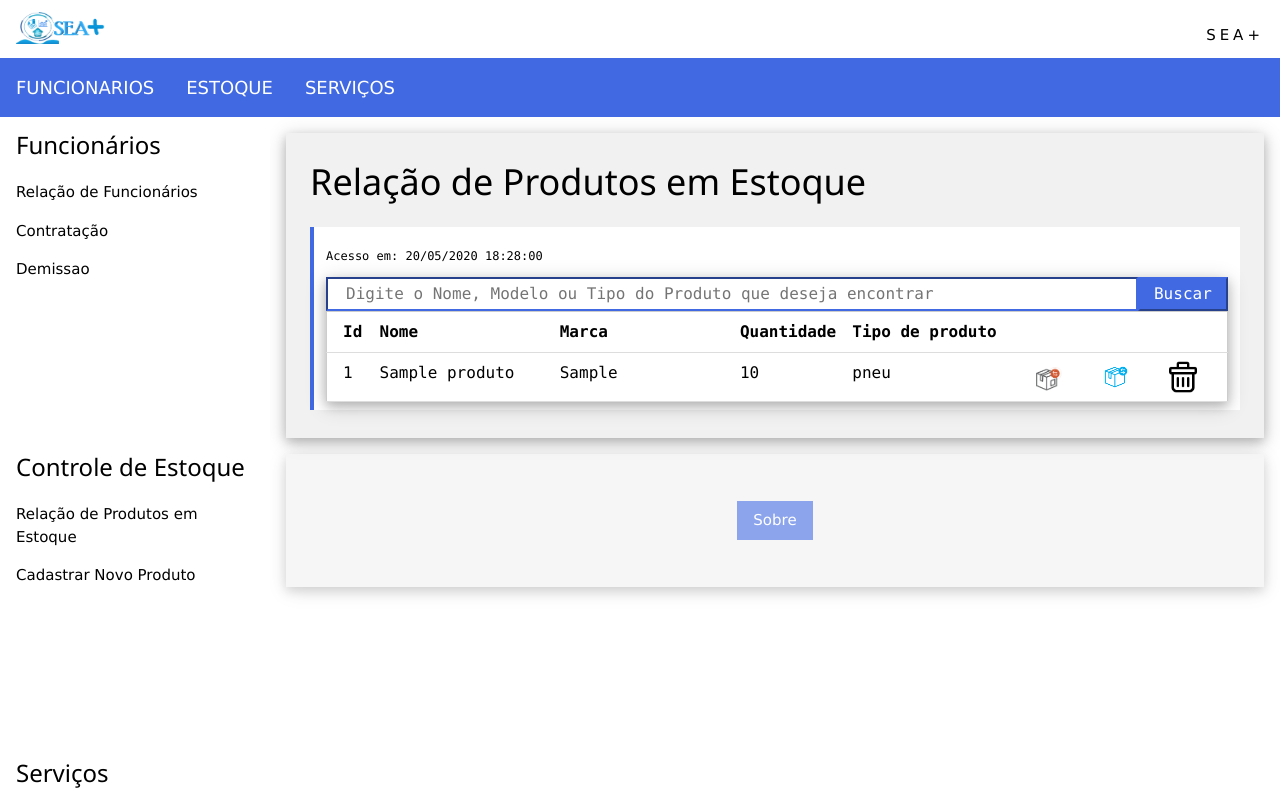
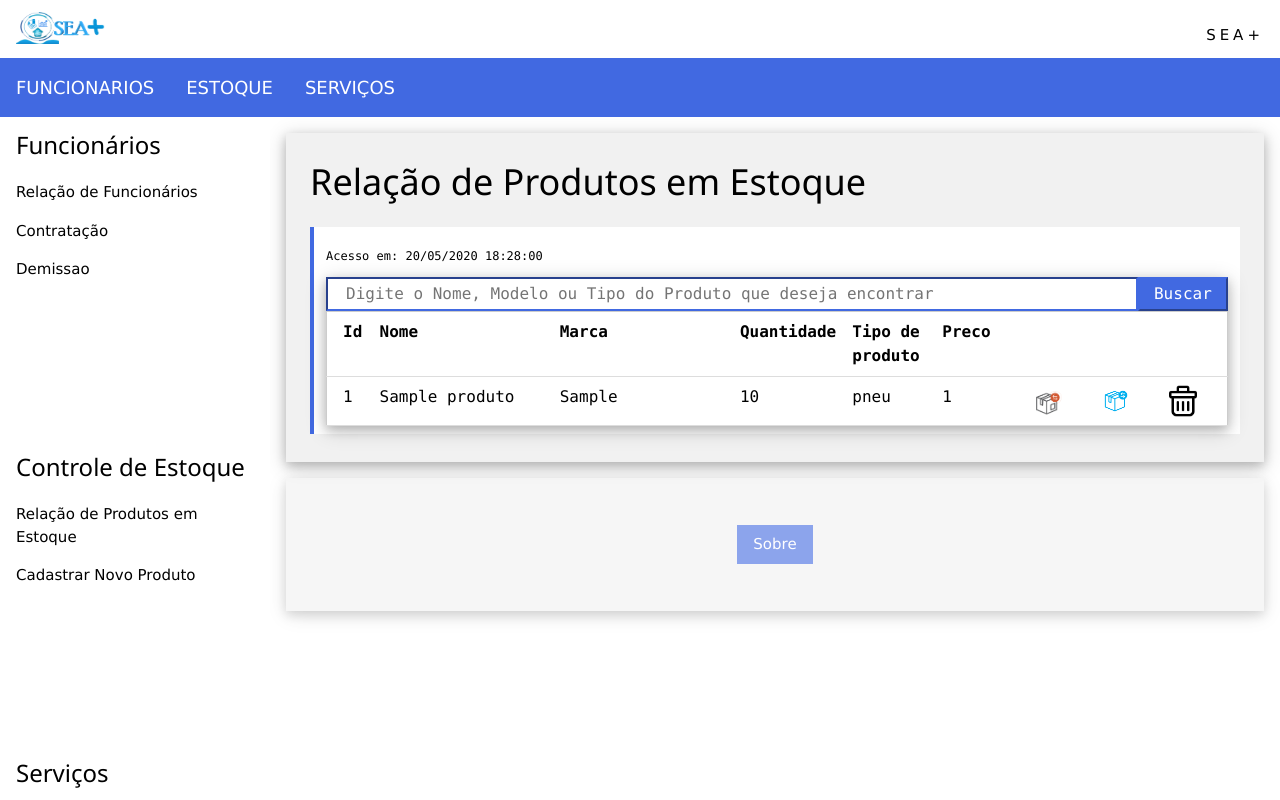
Before and after one commit to annLittleStar/SiteExpCriativa02, a PHP site: page /paginas/estoqueListar.php in a window 1280 px wide. Run offline with PHP 8.4, Linux system fonts and the light colour scheme; tables that the repository leaves empty hold one stand-in row (values such as "Sample post").

Commit message:
Agora exibe o preco do produto

```diff
--- a/SiteProjeto/paginas/estoqueListar.php
+++ b/SiteProjeto/paginas/estoqueListar.php
@@ -97,7 +97,7 @@ Equipe: Ana Schran, Gabriel Barboza, Lohan Akim e Victor Negrelli
 
             // Faz Select na Base de Dados
             //Adaptar para o projeto
-            $sql = "SELECT id, nome, marca, quantidade, tipo FROM produto";
+            $sql = "SELECT id, nome, marca, quantidade, tipo, preco FROM produto";
             echo "<div class='w3-responsive w3-card-4'>";
             if ($result = mysqli_query($conn, $sql)) {
                 echo "<table class='w3-table-all'>";
@@ -106,8 +106,8 @@ Equipe: Ana Schran, Gabriel Barboza, Lohan Akim e Victor Negrelli
                 echo "	  <th width='20%'>Nome</th>";
 				echo "	  <th width='20%'>Marca</th>";
                 echo "    <th width='10%'>Quantidade</th>";
-                echo "    <th width='20%'>Tipo de produto</th>";
-				echo "	  <th> </th>";
+                echo "    <th width='10%'>Tipo de produto</th>";
+				echo "	  <th> Preco </th>";
 				echo "	  <th> </th>";
                 echo "    <th> </th>";
                 echo "	</tr>";
@@ -133,6 +133,8 @@ Equipe: Ana Schran, Gabriel Barboza, Lohan Akim e Victor Negrelli
                             echo $row["quantidade"];
                             echo "</td><td>";
                             echo $row["tipo"];
+                            echo "</td><td>";
+                            echo $row["preco"];
                             echo "</td><td>";
 
 
```
